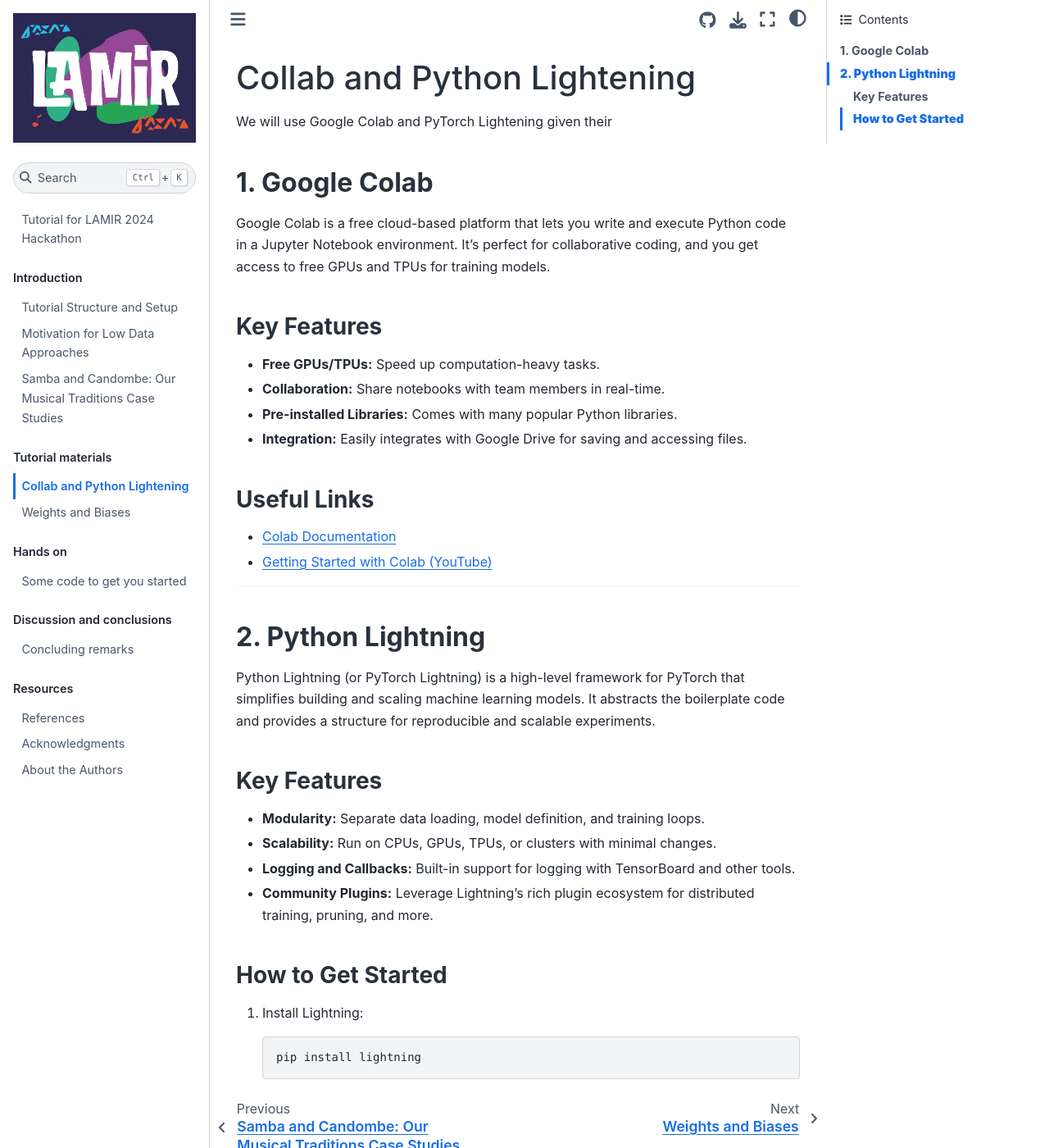
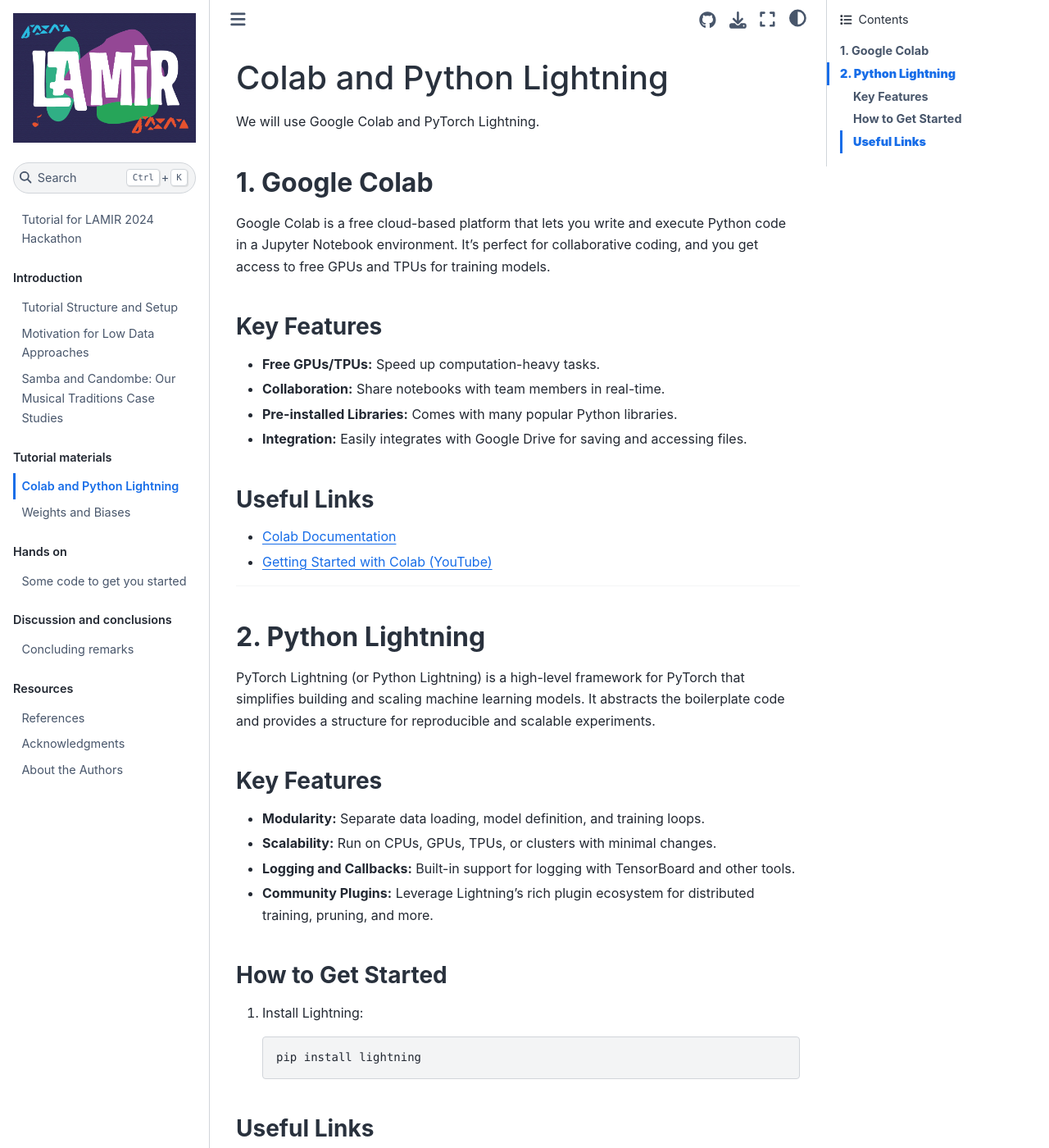
Before and after one commit to lamir-workshop/lamir_hackathon, a Jupyter Book: the page built from docs/ch2_wandb/collab.md, in a window 1280 px wide and 1400 px high. Shown: the whole window at 82% size. Built offline with Jupyter Book 1.0.4 settings and Sphinx 7.4.7 and the Sphinx Book theme 1.1.4, drawn with Linux system fonts in a browser that asks for light colours; some of the changed text lies outside the part shown.

Commit message:
fix typos

````diff
--- a/docs/ch2_wandb/collab.md
+++ b/docs/ch2_wandb/collab.md
@@ -1,6 +1,6 @@
-# Collab and Python Lightening
+# Colab and Python Lightning
 
-We will use Google Colab and PyTorch Lightening given their
+We will use Google Colab and PyTorch Lightning.
 
 ## **1. Google Colab**
 Google Colab is a free cloud-based platform that lets you write and execute Python code in a Jupyter Notebook environment. It's perfect for collaborative coding, and you get access to free GPUs and TPUs for training models.
@@ -18,7 +18,7 @@
 ---
 
 ## **2. Python Lightning**
-Python Lightning (or PyTorch Lightning) is a high-level framework for PyTorch that simplifies building and scaling machine learning models. It abstracts the boilerplate code and provides a structure for reproducible and scalable experiments.
+PyTorch Lightning (or Python Lightning) is a high-level framework for PyTorch that simplifies building and scaling machine learning models. It abstracts the boilerplate code and provides a structure for reproducible and scalable experiments.
 
 ### **Key Features**
 - **Modularity:** Separate data loading, model definition, and training loops.
@@ -30,3 +30,9 @@
 1. Install Lightning:
    ```bash
    pip install lightning
+   ```
+
+
+### **Useful Links**
+- [Lightning Documentation](https://lightning.ai/docs/pytorch/stable/)
+- [Lightning in 15 Minutes](https://lightning.ai/docs/pytorch/stable/starter/introduction.html)
--- a/docs/ch3_beat_tracking/beat_tracking_with_few_data.md
+++ b/docs/ch3_beat_tracking/beat_tracking_with_few_data.md
@@ -2,4 +2,4 @@
 
 The following Colab provides code for you to play with the ideas of fine tuning a beat tracking model with few examples. Go check it out!
 
-[![Open In Collab](https://colab.research.google.com/assets/colab-badge.svg)](https://drive.google.com/file/d/11SOfTYt_gw2L4KrHMXTocVBaSJGCP1Vb/view?usp=sharing)
+[![Open In Colab](https://colab.research.google.com/assets/colab-badge.svg)](https://drive.google.com/file/d/11SOfTYt_gw2L4KrHMXTocVBaSJGCP1Vb/view?usp=sharing)
--- a/docs/intro.md
+++ b/docs/intro.md
@@ -25,7 +25,7 @@
 ### **Jump Right In**
 For those eager to start exploring, practical code examples are available in this Google Colab notebook:
 
-[![Open In Collab](https://colab.research.google.com/assets/colab-badge.svg)](https://drive.google.com/file/d/11SOfTYt_gw2L4KrHMXTocVBaSJGCP1Vb/view?usp=sharing)
+[![Open In Colab](https://colab.research.google.com/assets/colab-badge.svg)](https://drive.google.com/file/d/11SOfTYt_gw2L4KrHMXTocVBaSJGCP1Vb/view?usp=sharing)
 
 ---
 
@@ -39,7 +39,7 @@
 
 Specifically, participants will gain hands-on experience in:
 - Working with datasets that include rhythms and instruments from Latin American traditions, using `mirdata`.
-- Adapting pre-existing deep learing models with minimal annotations, using `PyTorch Lightening`.
+- Adapting pre-existing deep learing models with minimal annotations, using `PyTorch Lightning`.
 - Explore model and data configurations and their impact in models' performance, using `Google Colab` and `Weights and Biases`.
 
 ---
````
Also changed, not shown: docs/ch2_wandb/wandb.md (+1 -1 lines).
